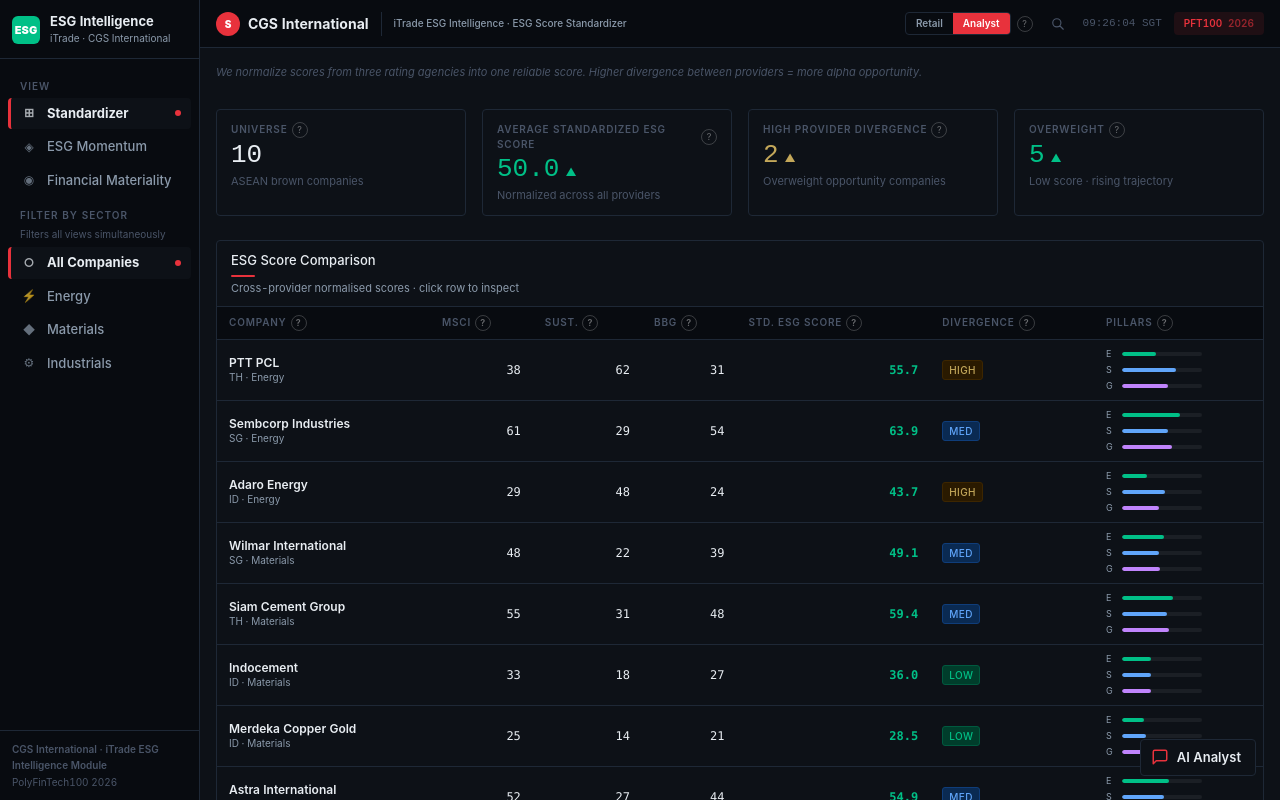
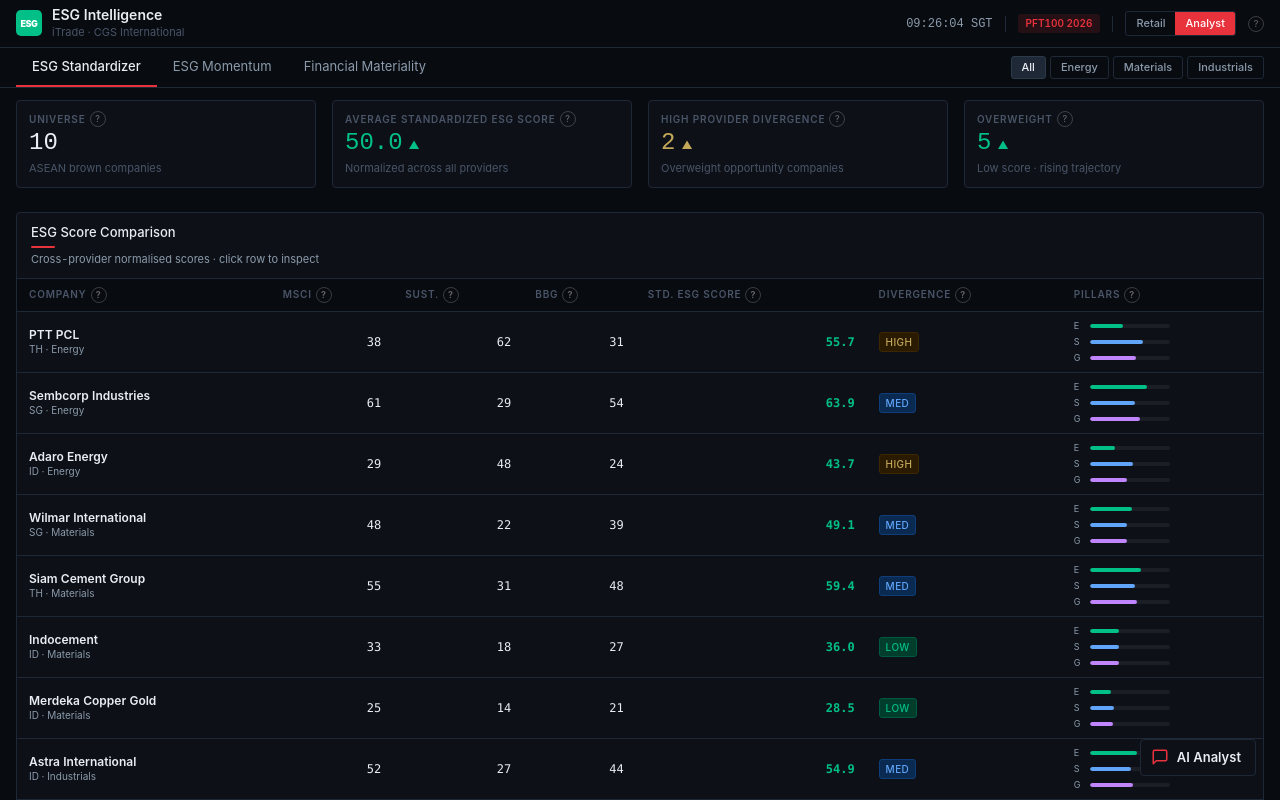
Before and after one commit to tuff0805-boop/esg-momentum-engine, a React (Vite) app: page / in a window 1280 px wide. Built offline with nearby package versions, Linux system fonts and the light colour scheme.

Commit message:
redesign: top navigation bar replacing sidebar, compact typography, trading terminal layout

```diff
--- a/src/App.tsx
+++ b/src/App.tsx
@@ -1,7 +1,7 @@
 import { useState, useCallback, useEffect } from 'react'
 import type { Company } from './data/companies'
 import { companies as ALL_COMPANIES } from './data/companies'
-import { Sidebar } from './components/Sidebar'
+import { SubNav } from './components/SubNav'
 import { StandardizerPanel } from './components/standardizer/StandardizerPanel'
 import { MomentumPanel } from './components/momentum/MomentumPanel'
 import { DCFPanel } from './components/dcf/DCFPanel'
@@ -13,18 +13,12 @@
 type Tab      = 'standardizer' | 'momentum' | 'dcf'
 type ViewMode = 'retail' | 'analyst'
 
-const TAB_LABELS: Record<Tab, string> = {
-  standardizer: 'ESG Score Standardizer',
-  momentum:     'ESG Momentum',
-  dcf:          'Financial Materiality Index',
-}
-
 export default function App() {
-  const [activeSector, setActiveSector]     = useState<Sector>('All')
-  const [activeTab, setActiveTab]           = useState<Tab>('standardizer')
+  const [activeSector, setActiveSector]       = useState<Sector>('All')
+  const [activeTab, setActiveTab]             = useState<Tab>('standardizer')
   const [selectedCompany, setSelectedCompany] = useState<Company | null>(null)
-  const [viewMode, setViewMode]             = useState<ViewMode>('analyst')
-  const [tabKey, setTabKey]                 = useState(0)
+  const [viewMode, setViewMode]               = useState<ViewMode>('analyst')
+  const [tabKey, setTabKey]                   = useState(0)
 
   const handleTabChange = (t: Tab) => {
     setActiveTab(t)
@@ -39,60 +33,55 @@
   const onSelect = useCallback((c: Company) => setSelectedCompany(c), [])
 
   return (
-    <div className="flex h-screen overflow-hidden bg-[#0D1117] text-white">
-      <Sidebar
-        activeTab={activeTab}
-        activeSector={activeSector}
-        onTabChange={handleTabChange}
-        onSectorChange={setActiveSector}
-      />
-
-      <div className="flex-1 flex flex-col min-w-0 overflow-y-auto">
-        {/* Top navbar */}
+    <div style={{ display: 'flex', flexDirection: 'column', height: '100vh', background: '#080B10' }}>
       <header
-          className="sticky top-0 z-20 flex items-center justify-between px-4 py-2 border-b"
         style={{
+          height: 48,
+          minHeight: 48,
           background: '#080B10',
-            borderColor: '#1E2836',
-            minHeight: 48,
+          borderBottom: '1px solid #1E2836',
+          display: 'flex',
+          alignItems: 'center',
+          justifyContent: 'space-between',
+          padding: '0 16px',
+          flexShrink: 0,
+          zIndex: 20,
         }}
       >
-          {/* Left: CGS logo + breadcrumb */}
-          <div className="flex items-center gap-3">
-            <div className="flex items-center gap-2 pr-3 border-r" style={{ borderColor: '#1E2836' }}>
-              <div className="w-6 h-6 rounded-full flex items-center justify-center flex-shrink-0" style={{ background: '#E8323C' }}>
-                <span className="text-white text-[10px] font-black leading-none">S</span>
-              </div>
-              <span className="text-sm font-bold" style={{ color: '#E8EDF2' }}>CGS International</span>
+        {/* Left: logo + title */}
+        <div style={{ display: 'flex', alignItems: 'center', gap: 10 }}>
+          <div style={{ width: 26, height: 26, borderRadius: 5, background: '#00C087', display: 'flex', alignItems: 'center', justifyContent: 'center', flexShrink: 0 }}>
+            <span style={{ color: '#fff', fontSize: 9, fontWeight: 900, letterSpacing: '-0.5px' }}>ESG</span>
           </div>
           <div>
-              <div className="text-[10px] font-medium" style={{ color: '#8B9AAB' }}>
-                iTrade ESG Intelligence &middot; {TAB_LABELS[activeTab]}
-              </div>
+            <div style={{ fontSize: 14, fontWeight: 600, color: '#E8EDF2', lineHeight: 1.2 }}>ESG Intelligence</div>
+            <div style={{ fontSize: 11, color: '#4A5568' }}>iTrade · CGS International</div>
           </div>
         </div>
 
-          {/* Right: view toggle + search + clock + badge */}
-          <div className="flex items-center gap-3">
-            {/* Retail / Analyst toggle */}
-            <div className="flex items-center gap-1.5">
-              <div
-                className="flex rounded overflow-hidden"
-                style={{ border: '1px solid #1E2836', background: '#080B10' }}
-              >
+        {/* Right: clock + badge + toggle */}
+        <div style={{ display: 'flex', alignItems: 'center', gap: 12 }}>
+          <SGTClock />
+          <div style={{ width: 1, height: 16, background: '#1E2836' }} />
+          <div style={{ fontSize: 10, fontWeight: 600, background: 'rgba(232,50,60,0.12)', color: '#E8323C', padding: '2px 8px', borderRadius: 3 }}>
+            PFT100 2026
+          </div>
+          <div style={{ width: 1, height: 16, background: '#1E2836' }} />
+          {/* Retail/Analyst toggle */}
+          <div style={{ display: 'flex', border: '1px solid #1E2836', borderRadius: 3, overflow: 'hidden' }}>
             {(['retail', 'analyst'] as ViewMode[]).map(mode => (
               <button
                 key={mode}
                 onClick={() => setViewMode(mode)}
                 style={{
                   padding: '3px 10px',
-                      fontSize: 10,
-                      fontWeight: 600,
+                  fontSize: 11,
+                  fontWeight: 500,
                   border: 'none',
                   cursor: 'pointer',
                   background: viewMode === mode ? '#E8323C' : 'transparent',
                   color: viewMode === mode ? '#FFFFFF' : '#8B9AAB',
-                      transition: 'background 0.15s, color 0.15s',
+                  transition: 'background 0.12s, color 0.12s',
                   textTransform: 'capitalize',
                 }}
               >
@@ -102,24 +91,17 @@
           </div>
           <Tooltip content="Retail view shows simplified buy/sell signals. Analyst view shows full ESG methodology, scoring model, and DCF valuation." />
         </div>
-
-            <button style={{ background: 'none', border: 'none', cursor: 'pointer', color: '#4A5568', padding: '6px', display: 'flex', alignItems: 'center' }}>
-              <svg width="14" height="14" fill="none" stroke="currentColor" viewBox="0 0 24 24">
-                <path strokeLinecap="round" strokeLinejoin="round" strokeWidth={2} d="M21 21l-6-6m2-5a7 7 0 11-14 0 7 7 0 0114 0z"/>
-              </svg>
-            </button>
-            <SGTClock className="hidden sm:block" style={{ fontSize: 11, fontFamily: 'monospace', color: '#4A5568' }} />
-            <div
-              className="hidden lg:flex items-center gap-1.5 px-2.5 py-1 rounded text-[10px] font-semibold"
-              style={{ background: 'rgba(232,50,60,0.10)', color: '#E8323C', fontSize: 10 }}
-            >
-              <span>PFT100</span>
-              <span style={{ opacity: 0.6 }}>2026</span>
-            </div>
-          </div>
       </header>
 
-        <main className="flex-1 p-4 max-w-screen-xl w-full mx-auto">
+      <SubNav
+        activeTab={activeTab}
+        activeSector={activeSector}
+        onTabChange={handleTabChange}
+        onSectorChange={setActiveSector}
+      />
+
+      <div style={{ flex: 1, overflowY: 'auto' }}>
+        <main style={{ maxWidth: 1440, margin: '0 auto', padding: '12px 16px' }}>
           {activeTab === 'standardizer' && (
             <StandardizerPanel activeSector={activeSector} onSelect={onSelect} animKey={tabKey} viewMode={viewMode} />
           )}
@@ -130,6 +112,9 @@
             <DCFPanel activeSector={activeSector} onSelect={onSelect} viewMode={viewMode} />
           )}
         </main>
+        <footer style={{ padding: '8px 16px', textAlign: 'center', fontSize: 10, color: '#4A5568', borderTop: '1px solid #1E2836', flexShrink: 0 }}>
+          CGS International · iTrade ESG Intelligence Module · PolyFinTech100 2026
+        </footer>
       </div>
 
       <CompanyDrawer
@@ -138,19 +123,18 @@
         onClose={() => setSelectedCompany(null)}
       />
 
-      {/* AI Chatbot — analyst view only */}
       {viewMode === 'analyst' && <Chatbot />}
     </div>
   )
 }
 
-function SGTClock({ className, style }: { className?: string; style?: React.CSSProperties }) {
+function SGTClock() {
   const [time, setTime] = useState(() => getSGT())
   useEffect(() => {
     const id = setInterval(() => setTime(getSGT()), 1000)
     return () => clearInterval(id)
   }, [])
-  return <span className={className} style={style}>{time} SGT</span>
+  return <span style={{ fontSize: 12, fontFamily: 'monospace', color: '#8B9AAB' }}>{time} SGT</span>
 }
 
 function getSGT(): string {
--- /dev/null
+++ b/src/components/SubNav.tsx
@@ -0,0 +1,99 @@
+type Tab = 'standardizer' | 'momentum' | 'dcf'
+type Sector = 'All' | 'Energy' | 'Materials' | 'Industrials'
+
+interface SubNavProps {
+  activeTab: Tab
+  activeSector: Sector
+  onTabChange: (t: Tab) => void
+  onSectorChange: (s: Sector) => void
+}
+
+const TABS: { id: Tab; label: string }[] = [
+  { id: 'standardizer', label: 'ESG Standardizer' },
+  { id: 'momentum',     label: 'ESG Momentum' },
+  { id: 'dcf',         label: 'Financial Materiality' },
+]
+
+const SECTORS: { id: Sector; label: string }[] = [
+  { id: 'All',         label: 'All' },
+  { id: 'Energy',      label: 'Energy' },
+  { id: 'Materials',   label: 'Materials' },
+  { id: 'Industrials', label: 'Industrials' },
+]
+
+export function SubNav({ activeTab, activeSector, onTabChange, onSectorChange }: SubNavProps) {
+  return (
+    <div
+      style={{
+        height: 40,
+        background: '#080B10',
+        borderBottom: '1px solid #1E2836',
+        display: 'flex',
+        alignItems: 'stretch',
+        justifyContent: 'space-between',
+        paddingLeft: 16,
+        paddingRight: 16,
+        flexShrink: 0,
+      }}
+    >
+      {/* Left — View tabs */}
+      <div style={{ display: 'flex', alignItems: 'stretch' }}>
+        {TABS.map(tab => (
+          <button
+            key={tab.id}
+            onClick={() => onTabChange(tab.id)}
+            style={{
+              padding: '0 16px',
+              fontSize: 13,
+              fontWeight: activeTab === tab.id ? 500 : 400,
+              color: activeTab === tab.id ? '#E8EDF2' : '#8B9AAB',
+              background: 'none',
+              border: 'none',
+              borderBottom: activeTab === tab.id ? '2px solid #E8323C' : '2px solid transparent',
+              cursor: 'pointer',
+              transition: 'color 0.12s, border-color 0.12s',
+              whiteSpace: 'nowrap',
+            }}
+            onMouseEnter={e => {
+              if (activeTab !== tab.id) (e.currentTarget as HTMLElement).style.color = '#E8EDF2'
+            }}
+            onMouseLeave={e => {
+              if (activeTab !== tab.id) (e.currentTarget as HTMLElement).style.color = '#8B9AAB'
+            }}
+          >
+            {tab.label}
+          </button>
+        ))}
+      </div>
+
+      {/* Right — Sector pills */}
+      <div style={{ display: 'flex', alignItems: 'center', gap: 4 }}>
+        {SECTORS.map(s => (
+          <button
+            key={s.id}
+            onClick={() => onSectorChange(s.id)}
+            style={{
+              padding: '2px 10px',
+              fontSize: 11,
+              fontWeight: 500,
+              color: activeSector === s.id ? '#E8EDF2' : '#8B9AAB',
+              background: activeSector === s.id ? '#1E2836' : 'transparent',
+              border: `1px solid ${activeSector === s.id ? '#2A3A4A' : '#1E2836'}`,
+              borderRadius: 3,
+              cursor: 'pointer',
+              transition: 'color 0.12s, background 0.12s',
+            }}
+            onMouseEnter={e => {
+              if (activeSector !== s.id) (e.currentTarget as HTMLElement).style.color = '#E8EDF2'
+            }}
+            onMouseLeave={e => {
+              if (activeSector !== s.id) (e.currentTarget as HTMLElement).style.color = '#8B9AAB'
+            }}
+          >
+            {s.label}
+          </button>
+        ))}
+      </div>
+    </div>
+  )
+}
--- a/src/components/dcf/DCFPanel.tsx
+++ b/src/components/dcf/DCFPanel.tsx
@@ -50,12 +50,6 @@
 
   return (
     <div className="flex flex-col gap-6">
-      <div style={{ fontSize: 11, fontStyle: 'italic', color: '#4A5568', marginBottom: 4 }}>
-        {isRetail
-          ? 'ESG-adjusted target prices — how sustainability improvements affect what each company is worth.'
-          : 'We translate ESG improvements into financial impact — showing how much they affect the company\'s target price through four channels.'}
-      </div>
-
       {/* Retail: signal cards */}
       {isRetail && (
         <RetailSignalCard companies={filtered} allCompanies={ALL_COMPANIES} onSelect={onSelect} />
--- a/src/components/momentum/MomentumPanel.tsx
+++ b/src/components/momentum/MomentumPanel.tsx
@@ -30,12 +30,6 @@
 
   return (
     <div className="flex flex-col gap-6">
-      <div style={{ fontSize: 11, fontStyle: 'italic', color: '#4A5568', marginBottom: 4 }}>
-        {isRetail
-          ? 'Top momentum signals — companies improving ESG scores the fastest are flagged Overweight.'
-          : 'We measure how fast a company\'s ESG is improving, not just where it stands today. Companies improving fastest are flagged as Overweight.'}
-      </div>
-
       {/* Retail: signal cards at top */}
       {isRetail && (
         <RetailSignalCard companies={filtered} allCompanies={ALL_COMPANIES} onSelect={onSelect} />
--- a/src/components/shared/MetricCard.tsx
+++ b/src/components/shared/MetricCard.tsx
@@ -51,7 +51,7 @@
         background: '#0D1117',
         border: '1px solid #1E2836',
         borderRadius: 4,
-        padding: '12px 14px',
+        padding: '10px 12px',
         display: 'flex',
         flexDirection: 'column',
         gap: 4,
@@ -64,7 +64,7 @@
         {tooltip && <Tooltip content={tooltip} />}
       </div>
       <div style={{ display: 'flex', alignItems: 'baseline', gap: 6 }}>
-        <span style={{ fontFamily: 'monospace', fontSize: 26, fontWeight: 500, lineHeight: 1, color: numClr, fontVariantNumeric: 'tabular-nums' }}>
+        <span style={{ fontFamily: 'monospace', fontSize: 24, fontWeight: 500, lineHeight: 1, color: numClr, fontVariantNumeric: 'tabular-nums' }}>
           {prefix}{value.toFixed(decimals)}{suffix}
         </span>
         {arrow && <span style={{ fontSize: 11, color: arrowColor }}>{arrow}</span>}
--- a/src/components/shared/RetailSignalCard.tsx
+++ b/src/components/shared/RetailSignalCard.tsx
@@ -73,7 +73,7 @@
               border: '1px solid #1E2836',
               borderLeft: `2px solid ${color}`,
               borderRadius: 4,
-              padding: '14px 16px',
+              padding: '12px 14px',
               textAlign: 'left',
               cursor: 'pointer',
               transition: 'background 0.12s',
@@ -87,13 +87,13 @@
             <div style={{ fontSize: 15, fontWeight: 700, color: '#FFFFFF', marginBottom: 8 }}>
               {c.name}
             </div>
-            <div style={{ fontFamily: 'monospace', fontSize: 20, fontWeight: 700, color, letterSpacing: '-0.01em', marginBottom: 8, lineHeight: 1 }}>
+            <div style={{ fontFamily: 'monospace', fontSize: 18, fontWeight: 700, color, letterSpacing: '-0.01em', marginBottom: 8, lineHeight: 1 }}>
               {signal}
             </div>
             <div style={{ fontSize: 11, color: '#8B9AAB', lineHeight: 1.5, marginBottom: 12 }}>
               {reason}
             </div>
-            <div style={{ display: 'flex', gap: 16, borderTop: '1px solid #1E2836', paddingTop: 10 }}>
+            <div style={{ display: 'flex', gap: 12, borderTop: '1px solid #1E2836', paddingTop: 10 }}>
               <div>
                 <div style={{ fontSize: 9, color: '#4B5563', textTransform: 'uppercase', letterSpacing: '0.08em', marginBottom: 2 }}>ESG Target Price</div>
                 <div className="font-mono" style={{ fontSize: 15, fontWeight: 700, color }}>{fmtPrice(dcf.adjPrice)}</div>
--- a/src/components/standardizer/StandardizerPanel.tsx
+++ b/src/components/standardizer/StandardizerPanel.tsx
@@ -30,12 +30,6 @@
 
   return (
     <div className="flex flex-col gap-6">
-      <div style={{ fontSize: 11, fontStyle: 'italic', color: '#4A5568', marginBottom: 4 }}>
-        {isRetail
-          ? 'Top ESG investment signals for the current selection. Click any card to see company details.'
-          : 'We normalize scores from three rating agencies into one reliable score. Higher divergence between providers = more alpha opportunity.'}
-      </div>
-
       {/* Retail view: top signal cards */}
       {isRetail && (
         <RetailSignalCard companies={filtered} allCompanies={ALL_COMPANIES} onSelect={onSelect} />
```
Lines whose indentation alone changed are shown as unchanged.
